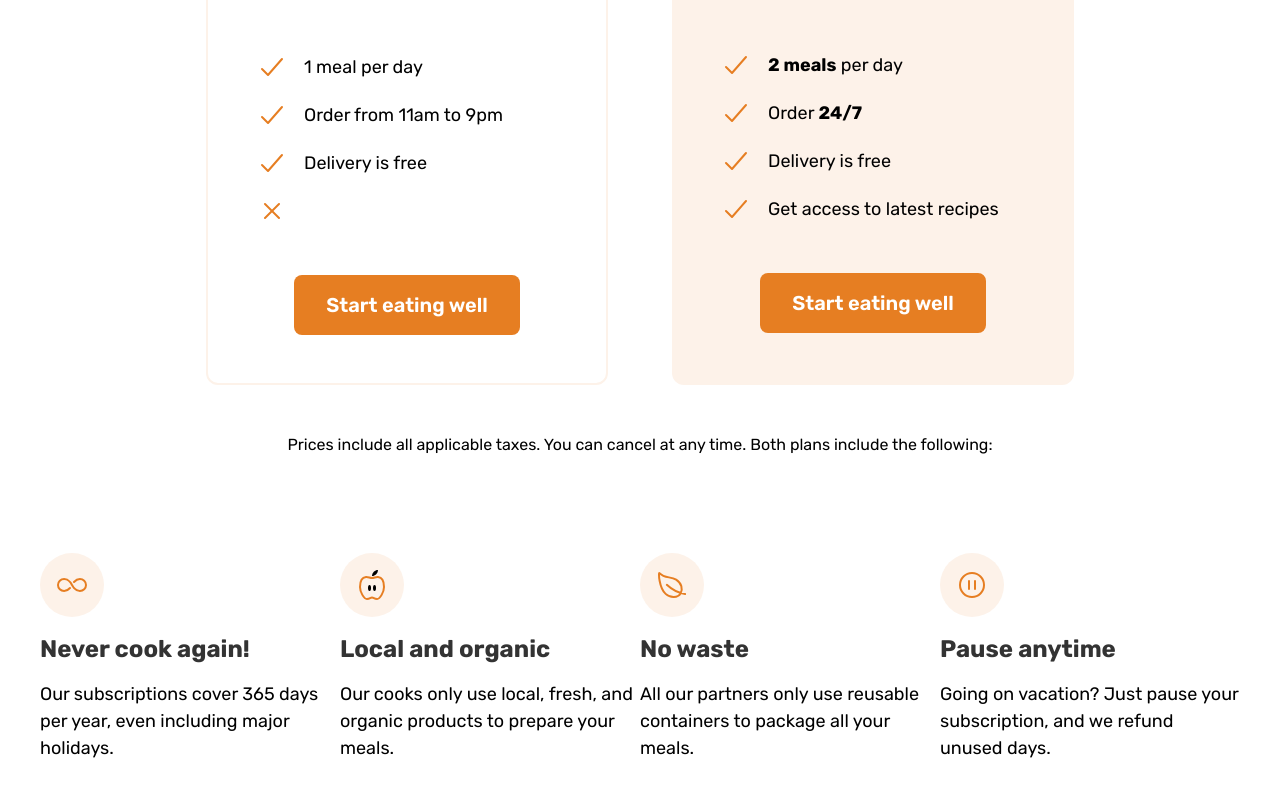
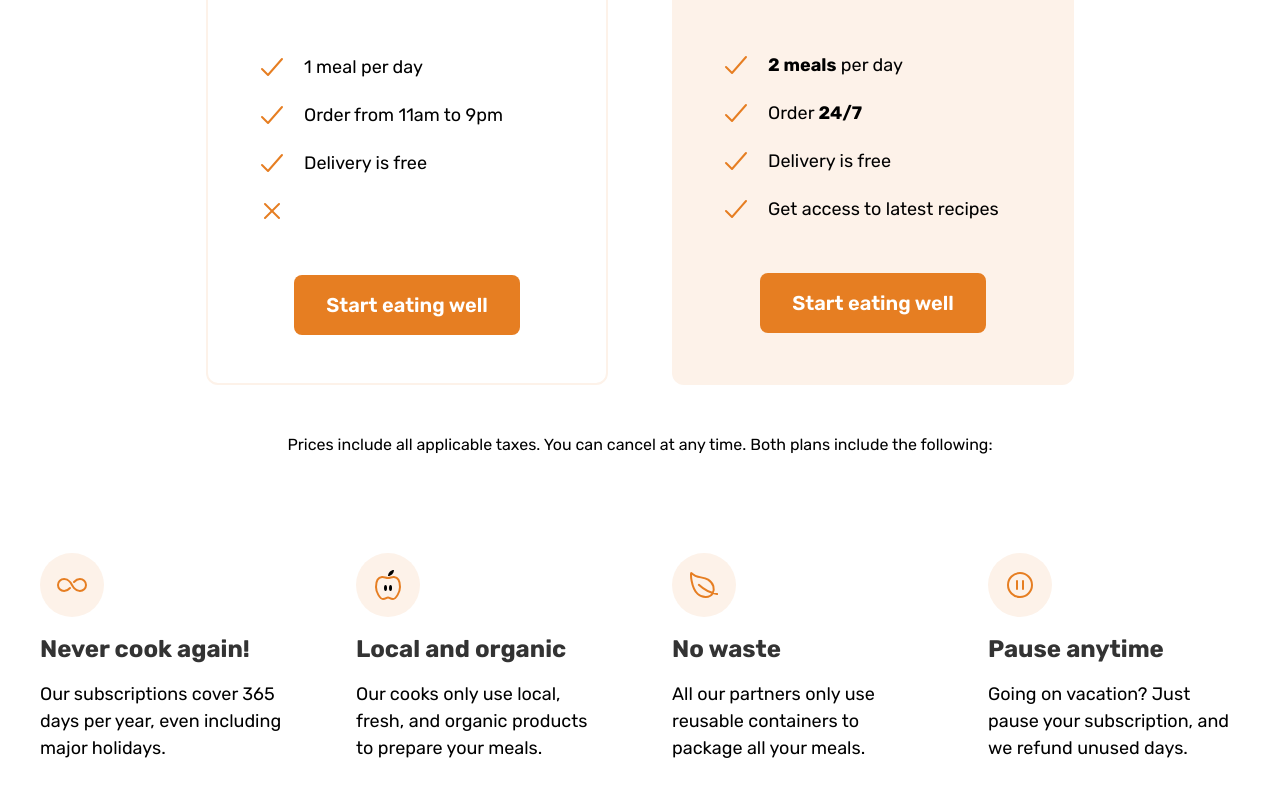
Before and after one commit to riwepo/omnifood-nextjs, a Next.js app: page / in a window 1280 px wide. Shown: the part 557-1353 px from the top of the page. Built offline with nearby package versions, Linux system fonts and the light colour scheme.

Commit message:
grid gap

```diff
--- a/src/components/pricing/inclusions.js
+++ b/src/components/pricing/inclusions.js
@@ -36,7 +36,7 @@ function Inclusions() {
     },
   ];
   return (
-    <div className="grid--4-cols container mx-auto my-0 mb-12 grid max-w-[75rem] grid-cols-4">
+    <div className="container mx-auto my-0 mb-12 grid max-w-[75rem] grid-cols-4 gap-x-16">
       {features.map((feature) => {
         return <Feature key={feature.index} featureData={feature} />;
       })}
```
